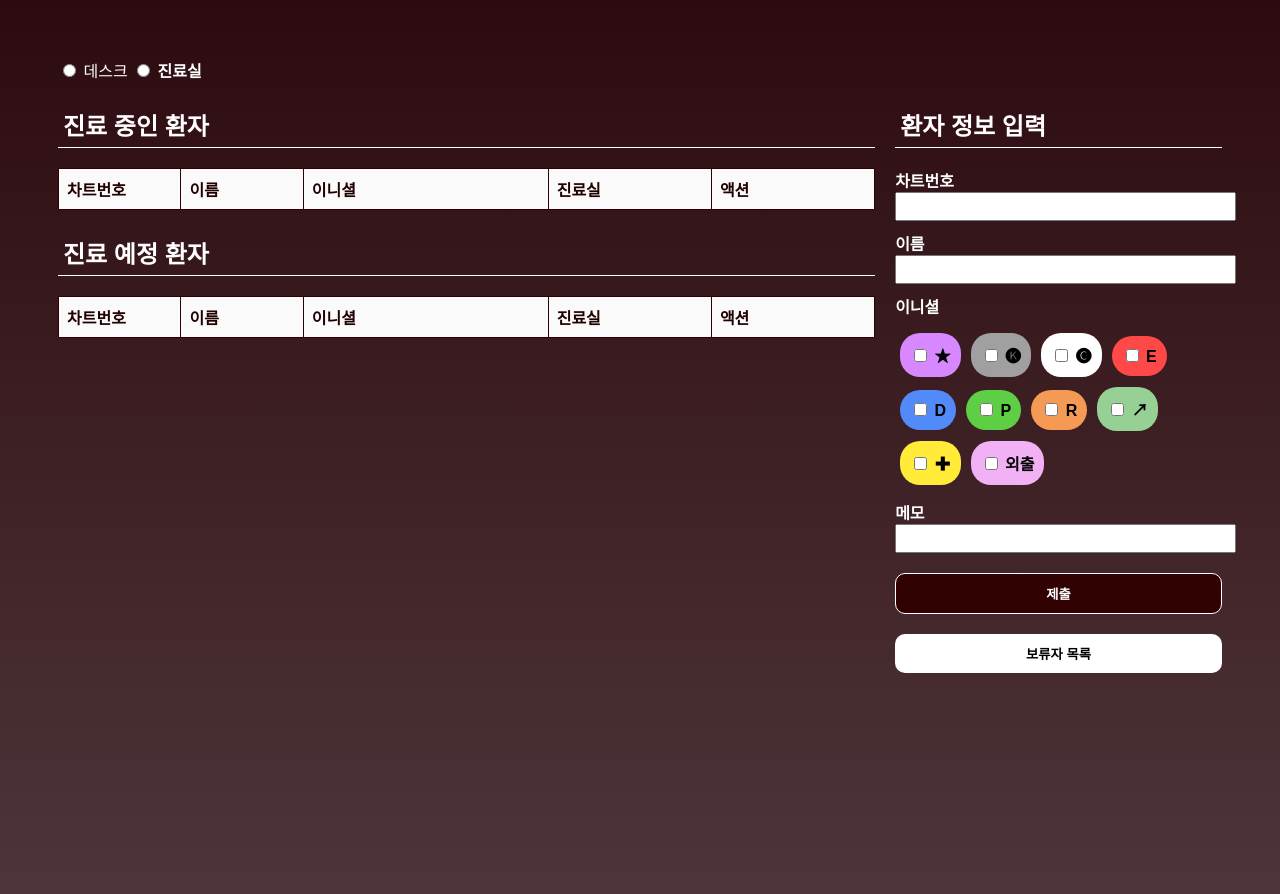
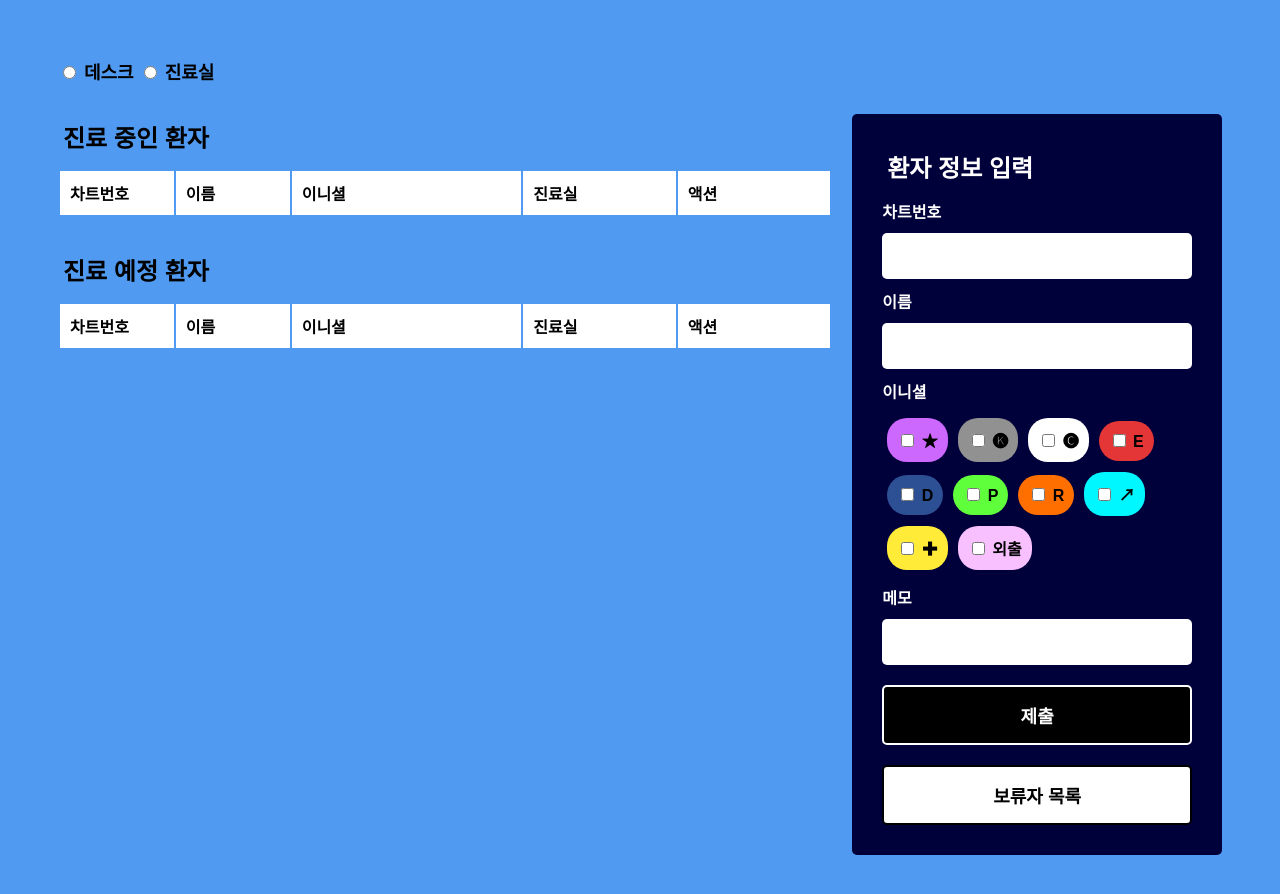
Before and after one commit to verdantjuly/hospital_kiosk, a website: page public/index.html in a window 1280 px wide. Drawn offline with nearby package versions, Linux system fonts and the light colour scheme; no server answers.

Commit message:
대충 디자인 바꿈

```diff
--- a/package.json
+++ b/package.json
@@ -1,4 +1,7 @@
 {
+  "scripts": {
+    "build": "node app.js"
+  },
   "dependencies": {
     "express": "^5.1.0",
     "sqlite3": "^5.1.7"
--- a/public/index.html
+++ b/public/index.html
@@ -10,13 +10,15 @@
     <link rel="stylesheet" href="style.css" />
   </head>
   <body>
-    <div>
+    <div class="top_navigation">
+    <label>
       <input type="radio" name="room" value="desk"  />
-      데스크</label
-    >
-    <label
-      ><input type="radio" name="room" value="dr"  />
-      진료실</label
+      데스크
+    </label>
+    <label>
+      <input type="radio" name="room" value="dr"  />
+      진료실
+    </label
     >
   </div>
     <div class="container">
--- a/public/style.css
+++ b/public/style.css
@@ -1,15 +1,20 @@
+
 body {
-  background: linear-gradient(#2c0b10, rgb(79, 54, 58));
+  background: #509bf1;
   font-family: Arial, sans-serif;
   padding: 50px;
-  color: white;
+  color: black;
   height: 100vh;
 }
 
 h2 {
-  color: #fffdfd;
-  border-bottom: 1px solid white;
+  color: black;
   padding: 5px;
+  margin: 0px 0px 10px 0px;
+}
+
+.column {
+  margin-bottom: 30px;
 }
 
 label {
@@ -57,17 +62,19 @@ table {
 table,
 th,
 td {
-  border: 1px solid #2d0101;
+  border: 2px solid #509bf1;
+  color: black;
 }
 
 th {
-  background-color: #fafafa;
-  color: #210000;
+  background-color: white;
+  font-size: 16px;
+  color: black;
 }
 
 th,
 td {
-  padding: 8px;
+  padding: 10px;
   text-align: left;
   font-weight: bold;
 }
@@ -85,49 +92,66 @@ td {
 }
 
 .pastel0 {
-  background-color: #d788ff;
+  background-color: #cd68ff;
 }
 .pastel1 {
-  background-color: #a0a0a0;
+  background-color: #919191;
 }
 .pastel2 {
   background-color: #ffffff;
 }
 .pastel3 {
-  background-color: #ff4949;
+  background-color: #e43636;
 }
 .pastel4 {
-  background-color: #528af9;
+  background-color: #2d4f94;
 }
 .pastel5 {
-  background-color: #5ecf45;
+  background-color: #5fff3b;
 }
 .pastel6 {
-  background-color: #f59a54;
+  background-color: #ff6f00;
 }
 .pastel7 {
-  background-color: #96d095;
+  background-color: rgb(0, 247, 255);
 }
 .pastel8 {
   background-color: #ffeb38;
 }
 .pastel9 {
-  background-color: #f2b0f5;
+  background-color: #f8c0ff;
 }
 
 button {
-  border-radius: 10px;
-  padding: 10px;
+  border-radius: 5px;
+  padding: 15px;
   width: 100%;
   background-color: white;
   font-weight: bold;
-  border: none;
+  font-size: 18px;
+  border: 2px solid black;
 }
 
 input[type="text"] {
   width: 100%;
-  padding: 5px;
+  padding: 15px;
+  margin-top: 10px;
   margin-bottom: 10px;
+  background: white;
+  border: none;
+  border-radius: 5px;
+  font-size: 14px;
+  box-sizing: border-box;
+}
+
+.patient_input {
+  padding: 30px;
+  background-color: #00003a;
+  border-radius: 5px;
+  color: white;
+}
+.patient_input h2 {
+  color: white;
 }
 
 .patient_input_inner {
@@ -150,37 +174,39 @@ input[type="text"] {
 
 #patient_submit {
   margin-top: 10px;
-  background-color: #320101;
+  background-color: black;
   color: white;
-  border: white solid 1px;
-  border-radius: 10px;
+  border: 2px solid white;
+  border-radius: 5px;
 }
 
 #waitlist_button {
-  border-radius: 10px;
-  background-color: white;
+  border-radius: 5px;
 }
 
 #roomNumber {
   text-align: center;
   padding: 5px;
-  background-color: #1b0505;
   border-radius: 20px;
-  color: white;
+  color: black;
+  font-size: 32px;
 }
 
 #cancle {
-  background-color: #5e0101;
+  background-color: #d32a2a;
   color: white;
+  cursor: pointer;
 }
 
 #complete {
-  background-color: #000;
+  background-color: #000000;
   color: white;
+  cursor: pointer;
 }
 
 #roomNumberSelect {
-  border: 3px solid #540d0d;
+  background-color: white;
+  color: black;
 }
 
 button:hover {
@@ -207,3 +233,12 @@ button:hover {
   background-color: white;
   color: black;
 }
+
+.top_navigation {
+  margin-bottom: 30px;
+  font-size: 18px;
+}
+
+.top_navigation input[type="radio"] {
+  font-size: 24px;
+}
```
Also changed, not shown: 1 other file.
